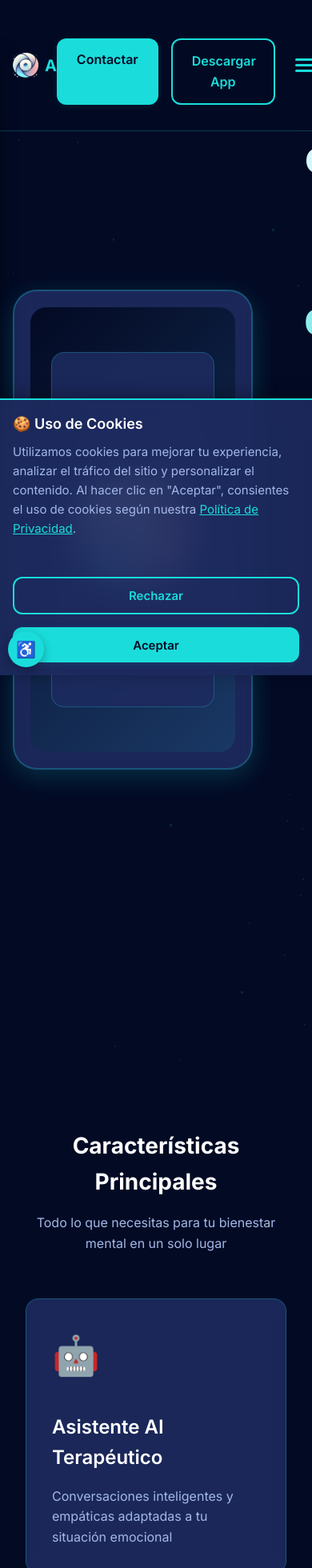
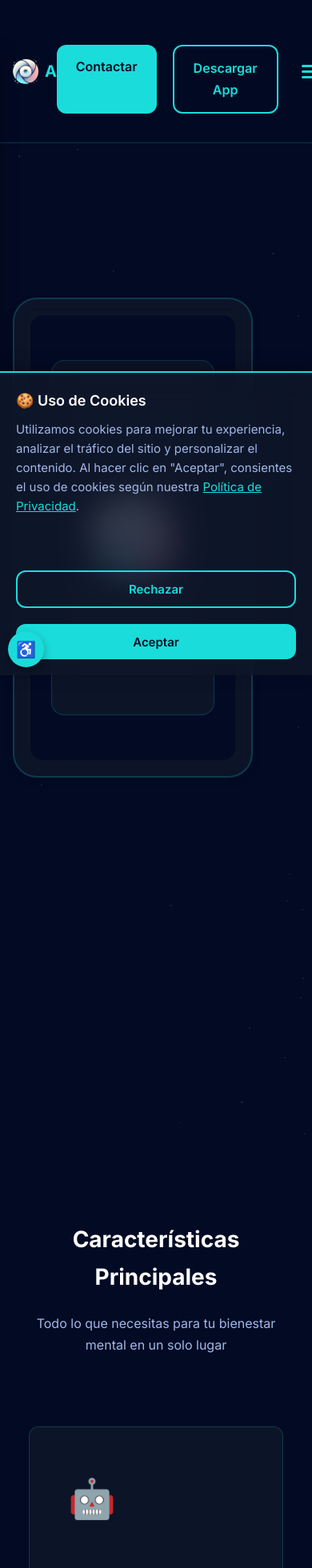
Before and after one commit to Mar-cere/antoapps-website, a Next.js app: page / in a window 390 px wide. Shown: the top 1960 px of the page at 80% size. Built offline with nearby package versions, Linux system fonts and the light colour scheme.

Commit message:
Actualizar estilos CSS para un diseño más minimalista y limpio: se mejoraron las variables de color, tipografía, espaciado y transiciones. Se ajustaron los estilos de botones, tarjetas y secciones para una mejor legibilidad y presentación. Se optimizó el contenedor para un ancho máximo mayor.

```diff
--- a/styles/base/variables.css
+++ b/styles/base/variables.css
@@ -9,9 +9,9 @@
     --white: #FFFFFF;
     --secondary-color: #A3B8E8;
 
-    /* Colores de Tarjetas */
-    --card-bg: rgba(29, 43, 95, 0.9);
-    --card-border: rgba(26, 221, 219, 0.25);
+    /* Colores de Tarjetas - Más minimalista y limpio */
+    --card-bg: rgba(15, 23, 42, 0.8);
+    --card-border: rgba(26, 221, 219, 0.2);
 
     /* Colores de Estado */
     --success: #4CAF50;
@@ -19,17 +19,18 @@
     --warning: #FFD93D;
     --info: #6BCB77;
 
-    /* Tipografía */
+    /* Tipografía - Mejorada para legibilidad */
     --font-family: 'Inter', -apple-system, BlinkMacSystemFont, 'Segoe UI', Roboto, sans-serif;
     --font-size-base: 16px;
-    --line-height-base: 1.6;
+    --line-height-base: 1.7;
+    --line-height-tight: 1.4;
 
-    /* Espaciado */
+    /* Espaciado - Más generoso para respiración minimalista */
     --spacing-xs: 0.5rem;
-    --spacing-sm: 1rem;
-    --spacing-md: 2rem;
-    --spacing-lg: 3rem;
-    --spacing-xl: 4rem;
+    --spacing-sm: 1.25rem;
+    --spacing-md: 3rem;
+    --spacing-lg: 5rem;
+    --spacing-xl: 7rem;
 
     /* Breakpoints (para referencia, usar en media queries) */
     --breakpoint-xs: 320px;
@@ -41,15 +42,15 @@
     /* Tamaños táctiles mínimos (accesibilidad móvil) */
     --touch-target-min: 44px;
 
-    /* Transiciones */
-    --transition: all 0.3s ease;
-    --transition-fast: all 0.2s ease;
+    /* Transiciones - Más sutiles */
+    --transition: all 0.25s cubic-bezier(0.4, 0, 0.2, 1);
+    --transition-fast: all 0.15s cubic-bezier(0.4, 0, 0.2, 1);
 
-    /* Sombras */
-    --shadow-sm: 0 2px 8px rgba(26, 221, 219, 0.1);
-    --shadow-md: 0 4px 16px rgba(26, 221, 219, 0.15);
-    --shadow-lg: 0 8px 32px rgba(26, 221, 219, 0.2);
-    --shadow-glow: 0 0 20px rgba(26, 221, 219, 0.3);
+    /* Sombras - Más sutiles y minimalistas */
+    --shadow-sm: 0 1px 2px rgba(0, 0, 0, 0.05);
+    --shadow-md: 0 2px 4px rgba(0, 0, 0, 0.08);
+    --shadow-lg: 0 4px 12px rgba(0, 0, 0, 0.1);
+    --shadow-glow: 0 0 0 1px rgba(26, 221, 219, 0.15);
 
     /* Z-index Layers */
     --z-base: 1;
--- a/styles/components/buttons.css
+++ b/styles/components/buttons.css
@@ -44,43 +44,14 @@
     font-size: 1.125rem;
 }
 
-/* Modern button effect */
-.btn-primary,
-.btn-secondary {
-    position: relative;
-    overflow: hidden;
-    transition: all 0.4s cubic-bezier(0.23, 1, 0.32, 1);
-}
-
-.btn-primary::before,
-.btn-secondary::before {
-    content: '';
-    position: absolute;
-    top: 50%;
-    left: 50%;
-    width: 0;
-    height: 0;
-    border-radius: 50%;
-    background: rgba(255, 255, 255, 0.2);
-    transform: translate(-50%, -50%);
-    transition: width 0.6s cubic-bezier(0.23, 1, 0.32, 1),
-                height 0.6s cubic-bezier(0.23, 1, 0.32, 1);
-}
-
-.btn-primary:hover::before,
-.btn-secondary:hover::before {
-    width: 300px;
-    height: 300px;
-}
-
 .btn-primary:hover {
-    transform: translateY(-3px) scale(1.02);
-    box-shadow: 0 12px 40px rgba(26, 221, 219, 0.4);
+    transform: translateY(-2px);
+    box-shadow: var(--shadow-md);
 }
 
 .btn-secondary:hover {
-    transform: translateY(-3px) scale(1.02);
-    box-shadow: 0 12px 40px rgba(26, 221, 219, 0.2);
+    transform: translateY(-2px);
+    box-shadow: var(--shadow-sm);
 }
 
 .btn-block {
--- a/styles/components/cards.css
+++ b/styles/components/cards.css
@@ -7,38 +7,17 @@
 .pricing-card {
     background: var(--card-bg);
     border: 1px solid var(--card-border);
-    border-radius: 16px;
-    padding: var(--spacing-lg);
+    border-radius: 12px;
+    padding: var(--spacing-md);
     transition: var(--transition);
-    backdrop-filter: blur(10px);
     position: relative;
-    overflow: hidden;
-}
-
-.feature-card::before,
-.value-card::before {
-    content: '';
-    position: absolute;
-    top: -50%;
-    left: -50%;
-    width: 200%;
-    height: 200%;
-    background: radial-gradient(circle, rgba(26, 221, 219, 0.15) 0%, transparent 70%);
-    opacity: 0;
-    transition: opacity 0.3s ease;
-    pointer-events: none;
-}
-
-.feature-card:hover::before,
-.value-card:hover::before {
-    opacity: 1;
 }
 
 .feature-card:hover,
 .value-card:hover {
-    transform: translateY(-8px) scale(1.02);
+    transform: translateY(-4px);
     border-color: var(--primary-color);
-    box-shadow: var(--shadow-glow);
+    box-shadow: var(--shadow-md);
 }
 
 .feature-card .feature-icon,
@@ -48,7 +27,7 @@
 
 .feature-card:hover .feature-icon,
 .value-card:hover .value-icon {
-    transform: scale(1.2) rotate(5deg);
+    transform: scale(1.05);
 }
 
 .pricing-card {
@@ -56,14 +35,13 @@
 }
 
 .pricing-card:hover {
-    transform: translateY(-8px);
-    box-shadow: var(--shadow-glow);
+    transform: translateY(-4px);
+    box-shadow: var(--shadow-md);
 }
 
 .pricing-card.featured {
     border-color: var(--primary-color);
     border-width: 2px;
-    transform: scale(1.05);
 }
 
 .pricing-badge {
@@ -93,10 +71,9 @@
 .faq-item {
     background: var(--card-bg);
     border: 1px solid var(--card-border);
-    border-radius: 16px;
+    border-radius: 12px;
     margin-bottom: var(--spacing-sm);
     overflow: hidden;
-    backdrop-filter: blur(10px);
     transition: var(--transition);
     opacity: 1 !important; /* Asegurar visibilidad */
     transform: none !important; /* Evitar que se muevan con animaciones */
--- a/styles/components/science-backed.css
+++ b/styles/components/science-backed.css
@@ -3,37 +3,9 @@
    ============================================ */
 
 .science-backed {
-    padding: calc(var(--spacing-xl) * 1.5) 0;
-    background: linear-gradient(135deg, rgba(26, 221, 219, 0.15) 0%, rgba(163, 184, 232, 0.15) 100%);
+    padding: var(--spacing-xl) 0;
+    background: var(--bg-dark);
     position: relative;
-    overflow: hidden;
-}
-
-.science-backed::before {
-    content: '';
-    position: absolute;
-    top: 0;
-    left: 0;
-    right: 0;
-    bottom: 0;
-    background:
-        radial-gradient(circle at 20% 30%, rgba(26, 221, 219, 0.12) 0%, transparent 50%),
-        radial-gradient(circle at 80% 70%, rgba(163, 184, 232, 0.12) 0%, transparent 50%);
-    pointer-events: none;
-    z-index: 0;
-}
-
-.science-backed::after {
-    content: '';
-    position: absolute;
-    top: 0;
-    left: 0;
-    right: 0;
-    bottom: 0;
-    background-image:
-        repeating-linear-gradient(0deg, transparent, transparent 2px, rgba(26, 221, 219, 0.05) 2px, rgba(26, 221, 219, 0.05) 4px);
-    pointer-events: none;
-    z-index: 0;
 }
 
 .science-header {
@@ -44,23 +16,16 @@
 }
 
 .science-badge {
-    font-size: 5rem;
+    font-size: 4rem;
     margin-bottom: var(--spacing-md);
     display: inline-block;
-    animation: float 3s ease-in-out infinite;
-    filter: drop-shadow(0 4px 8px rgba(26, 221, 219, 0.3));
 }
 
 .science-header .section-title {
-    font-size: 2.75rem;
+    font-size: 2.5rem;
     font-weight: 700;
     color: var(--white);
     margin-bottom: var(--spacing-md);
-    background: linear-gradient(135deg, var(--white) 0%, var(--primary-color) 50%, var(--secondary-color) 100%);
-    -webkit-background-clip: text;
-    -webkit-text-fill-color: transparent;
-    background-clip: text;
-    text-shadow: 0 2px 20px rgba(26, 221, 219, 0.2);
     position: relative;
 }
 
@@ -83,84 +48,32 @@
 }
 
 .study-preview-card {
-    background: linear-gradient(135deg, var(--card-bg) 0%, rgba(26, 221, 219, 0.12) 100%);
-    border: 2px solid var(--card-border);
-    border-radius: 24px;
-    padding: var(--spacing-xl);
-    backdrop-filter: blur(20px);
-    transition: all 0.4s cubic-bezier(0.4, 0, 0.2, 1);
+    background: var(--card-bg);
+    border: 1px solid var(--card-border);
+    border-radius: 12px;
+    padding: var(--spacing-md);
+    transition: var(--transition);
     position: relative;
-    overflow: hidden;
-    box-shadow: 0 4px 20px rgba(0, 0, 0, 0.15);
-}
-
-.study-preview-card::before {
-    content: '';
-    position: absolute;
-    top: 0;
-    left: 0;
-    right: 0;
-    height: 5px;
-    background: linear-gradient(90deg, var(--primary-color), var(--secondary-color), var(--primary-color));
-    background-size: 200% 100%;
-    transform: scaleX(0);
-    transition: transform 0.4s ease;
-    z-index: 1;
-}
-
-.study-preview-card::after {
-    content: '';
-    position: absolute;
-    top: -50%;
-    right: -50%;
-    width: 200%;
-    height: 200%;
-    background: radial-gradient(circle, rgba(26, 221, 219, 0.1) 0%, transparent 70%);
-    opacity: 0;
-    transition: opacity 0.4s ease;
-    pointer-events: none;
 }
 
 .study-preview-card:hover {
     border-color: var(--primary-color);
-    box-shadow:
-        0 20px 60px rgba(26, 221, 219, 0.25),
-        0 0 0 1px rgba(26, 221, 219, 0.15);
-    transform: translateY(-8px) scale(1.02);
-    background: linear-gradient(135deg, rgba(26, 221, 219, 0.12) 0%, var(--card-bg) 100%);
-}
-
-.study-preview-card:hover::before {
-    transform: scaleX(1);
-    animation: shimmer 2s infinite;
-}
-
-.study-preview-card:hover::after {
-    opacity: 1;
-}
-
-@keyframes shimmer {
-    0% {
-        background-position: -200% 0;
-    }
-    100% {
-        background-position: 200% 0;
-    }
+    box-shadow: var(--shadow-md);
+    transform: translateY(-4px);
 }
 
 .study-preview-badge {
     display: inline-flex;
     align-items: center;
     gap: var(--spacing-xs);
-    background: linear-gradient(135deg, rgba(26, 221, 219, 0.2) 0%, rgba(163, 184, 232, 0.2) 100%);
+    background: var(--card-bg);
     color: var(--primary-color);
-    padding: 8px 16px;
-    border-radius: 16px;
+    padding: 6px 12px;
+    border-radius: 8px;
     font-size: 0.8125rem;
     font-weight: 600;
     margin-bottom: var(--spacing-md);
-    border: 1px solid rgba(26, 221, 219, 0.4);
-    box-shadow: 0 2px 8px rgba(26, 221, 219, 0.15);
+    border: 1px solid var(--card-border);
     position: relative;
     z-index: 2;
 }
@@ -213,21 +126,19 @@
 }
 
 .metric-badge {
-    background: linear-gradient(135deg, rgba(26, 221, 219, 0.18) 0%, rgba(163, 184, 232, 0.18) 100%);
+    background: var(--card-bg);
     color: var(--primary-color);
     padding: 6px 12px;
-    border-radius: 12px;
+    border-radius: 8px;
     font-size: 0.75rem;
     font-weight: 600;
-    border: 1px solid rgba(26, 221, 219, 0.3);
-    box-shadow: 0 2px 4px rgba(26, 221, 219, 0.15);
-    transition: all 0.3s ease;
+    border: 1px solid var(--card-border);
+    transition: var(--transition);
 }
 
 .metric-badge:hover {
-    background: linear-gradient(135deg, rgba(26, 221, 219, 0.2) 0%, rgba(163, 184, 232, 0.2) 100%);
+    border-color: var(--primary-color);
     transform: translateY(-2px);
-    box-shadow: 0 4px 8px rgba(26, 221, 219, 0.2);
 }
 
 .study-link {
--- a/styles/components/sections.css
+++ b/styles/components/sections.css
@@ -36,14 +36,12 @@
 }
 
 .hero-title {
-    font-size: 3.5rem;
+    font-size: clamp(2.5rem, 5vw, 4rem);
     font-weight: 700;
-    line-height: 1.2;
+    line-height: var(--line-height-tight);
     margin-bottom: var(--spacing-md);
-    background: linear-gradient(135deg, var(--white) 0%, var(--primary-color) 100%);
-    -webkit-background-clip: text;
-    -webkit-text-fill-color: transparent;
-    background-clip: text;
+    color: var(--white);
+    letter-spacing: -0.02em;
 }
 
 .hero-subtitle {
@@ -74,10 +72,9 @@
     align-items: center;
     gap: var(--spacing-xs);
     padding: var(--spacing-sm) var(--spacing-md);
-    background: rgba(26, 221, 219, 0.15);
-    border: 1px solid rgba(26, 221, 219, 0.3);
-    border-radius: 12px;
-    backdrop-filter: blur(10px);
+    background: var(--card-bg);
+    border: 1px solid var(--card-border);
+    border-radius: 8px;
 }
 
 .hero-stat-icon {
@@ -157,13 +154,12 @@
 .phone-screen {
     width: 100%;
     height: 100%;
-    background: linear-gradient(135deg, var(--bg-dark) 0%, rgba(26, 221, 219, 0.1) 100%);
-    border-radius: 20px;
+    background: var(--bg-dark);
+    border-radius: 16px;
     display: flex;
     align-items: center;
     justify-content: center;
     position: relative;
-    overflow: hidden;
 }
 
 .app-preview {
@@ -183,7 +179,6 @@
     height: 100%;
     object-fit: contain;
     border-radius: 12px;
-    animation: pulse 3s ease-in-out infinite;
 }
 
 @keyframes pulse {
@@ -389,7 +384,7 @@
 
 /* Pricing */
 .pricing {
-    background: linear-gradient(180deg, var(--bg-dark) 0%, rgba(3, 10, 36, 0.7) 100%);
+    background: var(--bg-dark);
 }
 
 .pricing-grid {
@@ -592,7 +587,9 @@
 
 /* CTA Section */
 .cta {
-    background: linear-gradient(135deg, rgba(26, 221, 219, 0.18) 0%, rgba(163, 184, 232, 0.18) 100%);
+    background: var(--card-bg);
+    border-top: 1px solid var(--card-border);
+    border-bottom: 1px solid var(--card-border);
     text-align: center;
     padding: var(--spacing-xl) 0;
 }
--- a/styles/layout/container.css
+++ b/styles/layout/container.css
@@ -3,7 +3,7 @@
    ============================================ */
 
 .container {
-    max-width: 1200px;
+    max-width: 1280px;
     margin: 0 auto;
     padding: 0 var(--spacing-md);
 }
```
